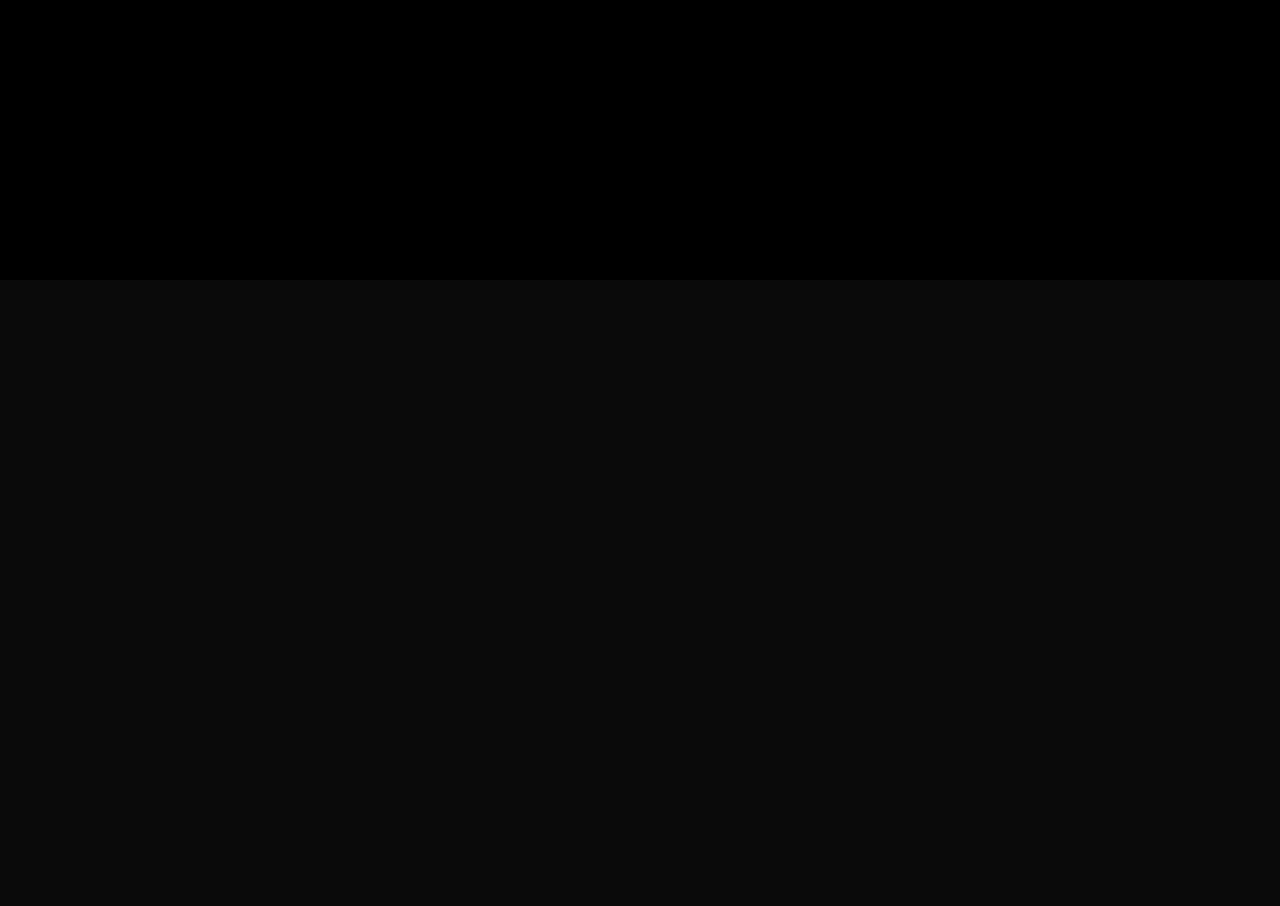
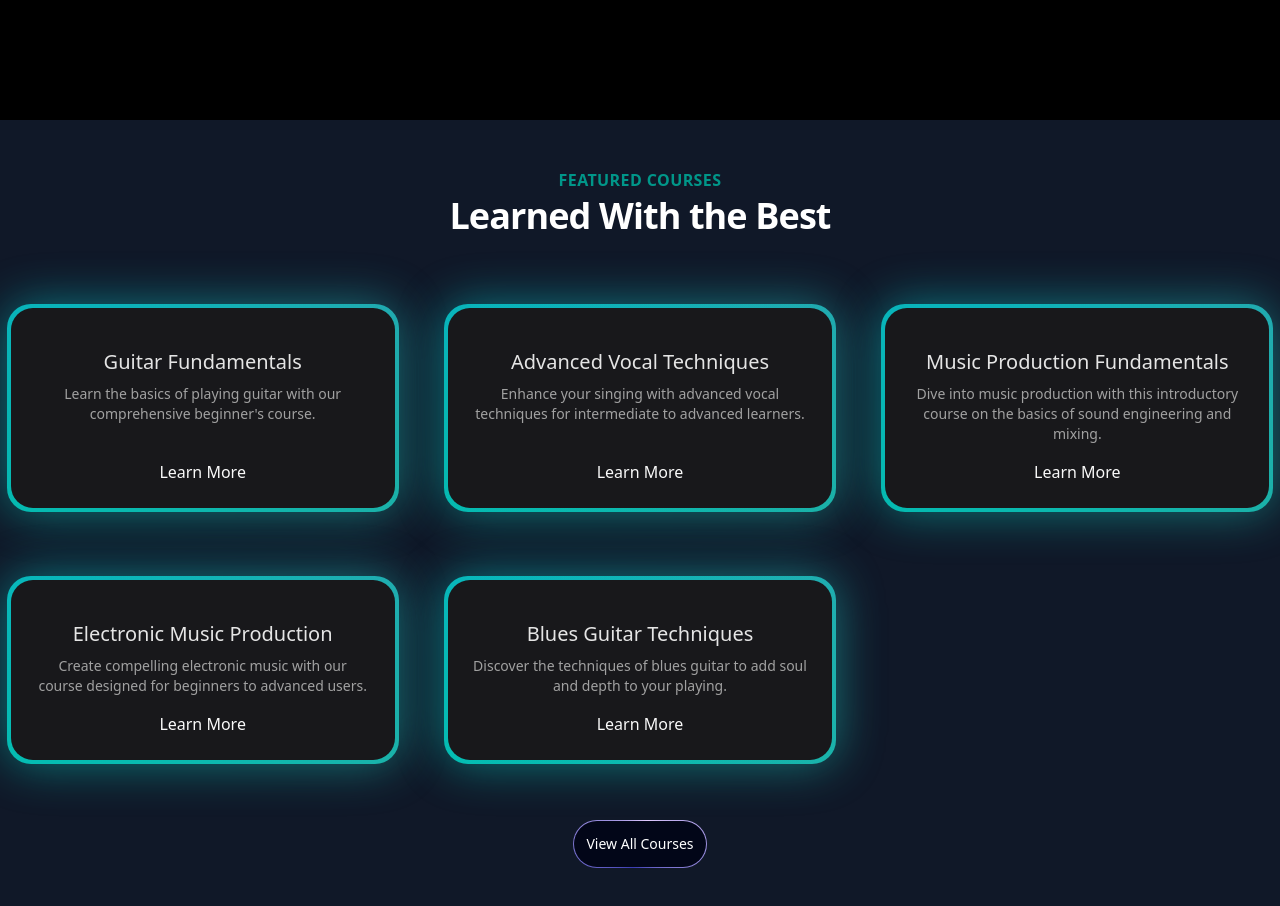
Before and after one commit to yats1304/Music-NextJs, a Next.js app: page / in a window 1280 px wide. Shown: the part 520-1426 px from the top of the page. Before the commit the page ends 800 px from the top, so only its background shows below. Built offline with nearby package versions, Linux system fonts and the light colour scheme.

Commit message:
feature section added

```diff
--- a/src/app/page.tsx
+++ b/src/app/page.tsx
@@ -1,9 +1,11 @@
+import FeaturedCourses from "@/components/FeaturedCourses";
 import HeroSection from "@/components/HeroSection";
 
 export default function Home() {
   return (
     <main className="min-h-screen bg-black/[0.96] antialiased bg-grid-white/[0.02]">
       <HeroSection />
+      <FeaturedCourses />
     </main>
   );
 }
--- /dev/null
+++ b/src/components/FeaturedCourses.tsx
@@ -0,0 +1,67 @@
+"use client";
+import Link from "next/link";
+import couseData from "../data/music_courses.json";
+import { BackgroundGradient } from "./ui/background-gradient";
+
+interface Course {
+  id: number;
+  title: string;
+  description: string;
+  slug: string;
+  price: number;
+  instructor: string;
+  isFeatured: boolean;
+}
+
+const FeaturedCourses = () => {
+  const featuredCourses = couseData.courses.filter(
+    (course: Course) => course.isFeatured
+  );
+  return (
+    <div className="py-12 bg-gray-900">
+      <div>
+        <div className="text-center">
+          <h2 className="text-base text-teal-600 font-semibold tracking-wide uppercase">
+            Featured Courses
+          </h2>
+          <p className="mt-2 text-3xl leading-8 font-extrabold tracking-tight text-white sm:text-4xl">
+            Learned With the Best
+          </p>
+        </div>
+      </div>
+      <div className="mt-10">
+        <div className="grid grid-cols-1 sm:grid-cols-2 lg:grid-cols-3 gap-8 justify-center">
+          {featuredCourses.map((course: Course) => (
+            <div key={course.id} className="flex justify-center pt-8">
+              <BackgroundGradient className="flex flex-col rounded-[22px] bg-white dark:bg-zinc-900 overflow-hidden h-full max-w-sm">
+                <div className="p-4 sm:p-6 flex flex-col items-center text-center flex-grow">
+                  <p className="text-lg sm:text-xl text-black mt-4 mb-2 dark:text-neutral-200">
+                    {course.title}
+                  </p>
+                  <p className="text-sm text-neutral-600 dark:text-neutral-400 flex-grow">
+                    {course.description}
+                  </p>
+                  <Link href={`/course/${course.slug}`}>
+                    <div className="pt-4">Learn More</div>
+                  </Link>
+                </div>
+              </BackgroundGradient>
+            </div>
+          ))}
+        </div>
+      </div>
+      <div className="mt-14 text-center">
+        <Link href={"/courses"}>
+          <button className="relative inline-flex h-12 overflow-hidden rounded-full p-[1px] focus:outline-none focus:ring-2 focus:ring-slate-400 focus:ring-offset-2 focus:ring-offset-slate-50">
+            <span className="absolute inset-[-1000%] animate-[spin_2s_linear_infinite] bg-[conic-gradient(from_90deg_at_50%_50%,#E2CBFF_0%,#393BB2_50%,#E2CBFF_100%)]" />
+            <span className="inline-flex h-full w-full cursor-pointer items-center justify-center rounded-full bg-slate-950 px-3 py-1 text-sm font-medium text-white backdrop-blur-3xl">
+              View All Courses
+            </span>
+          </button>
+        </Link>
+      </div>
+    </div>
+  );
+};
+
+export default FeaturedCourses;
--- /dev/null
+++ b/src/components/ui/background-gradient.tsx
@@ -0,0 +1,72 @@
+import { cn } from "@/lib/utils";
+import React from "react";
+import { motion } from "motion/react";
+
+export const BackgroundGradient = ({
+  children,
+  className,
+  containerClassName,
+  animate = true,
+}: {
+  children?: React.ReactNode;
+  className?: string;
+  containerClassName?: string;
+  animate?: boolean;
+}) => {
+  const variants = {
+    initial: {
+      backgroundPosition: "0 50%",
+    },
+    animate: {
+      backgroundPosition: ["0, 50%", "100% 50%", "0 50%"],
+    },
+  };
+  return (
+    <div className={cn("relative p-[4px] group", containerClassName)}>
+      <motion.div
+        variants={animate ? variants : undefined}
+        initial={animate ? "initial" : undefined}
+        animate={animate ? "animate" : undefined}
+        transition={
+          animate
+            ? {
+                duration: 5,
+                repeat: Infinity,
+                repeatType: "reverse",
+              }
+            : undefined
+        }
+        style={{
+          backgroundSize: animate ? "400% 400%" : undefined,
+        }}
+        className={cn(
+          "absolute inset-0 rounded-3xl z-[1] opacity-60 group-hover:opacity-100 blur-xl  transition duration-500 will-change-transform",
+          " bg-[radial-gradient(circle_farthest-side_at_0_100%,#00ccb1,transparent),radial-gradient(circle_farthest-side_at_100%_0,#7b61ff,transparent),radial-gradient(circle_farthest-side_at_100%_100%,#ffc414,transparent),radial-gradient(circle_farthest-side_at_0_0,#1ca0fb,#141316)]"
+        )}
+      />
+      <motion.div
+        variants={animate ? variants : undefined}
+        initial={animate ? "initial" : undefined}
+        animate={animate ? "animate" : undefined}
+        transition={
+          animate
+            ? {
+                duration: 5,
+                repeat: Infinity,
+                repeatType: "reverse",
+              }
+            : undefined
+        }
+        style={{
+          backgroundSize: animate ? "400% 400%" : undefined,
+        }}
+        className={cn(
+          "absolute inset-0 rounded-3xl z-[1] will-change-transform",
+          "bg-[radial-gradient(circle_farthest-side_at_0_100%,#00ccb1,transparent),radial-gradient(circle_farthest-side_at_100%_0,#7b61ff,transparent),radial-gradient(circle_farthest-side_at_100%_100%,#ffc414,transparent),radial-gradient(circle_farthest-side_at_0_0,#1ca0fb,#141316)]"
+        )}
+      />
+
+      <div className={cn("relative z-10", className)}>{children}</div>
+    </div>
+  );
+};
```
